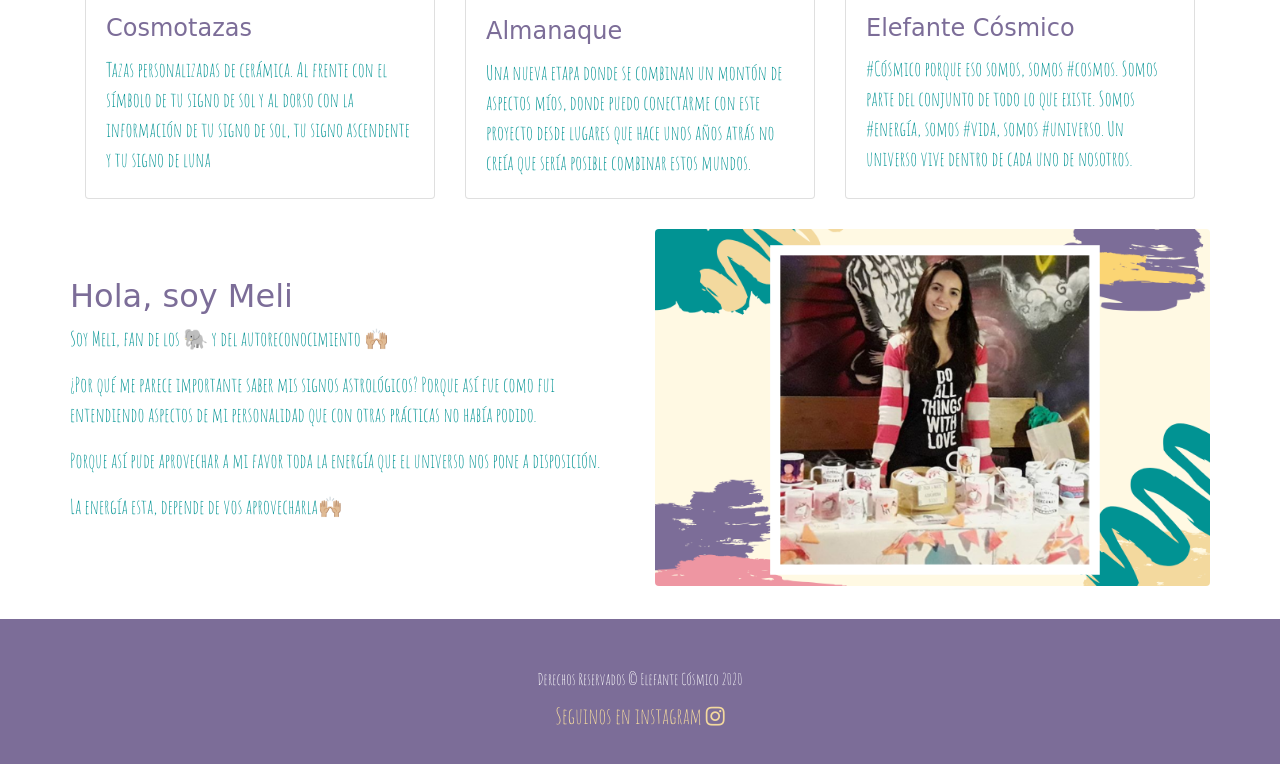
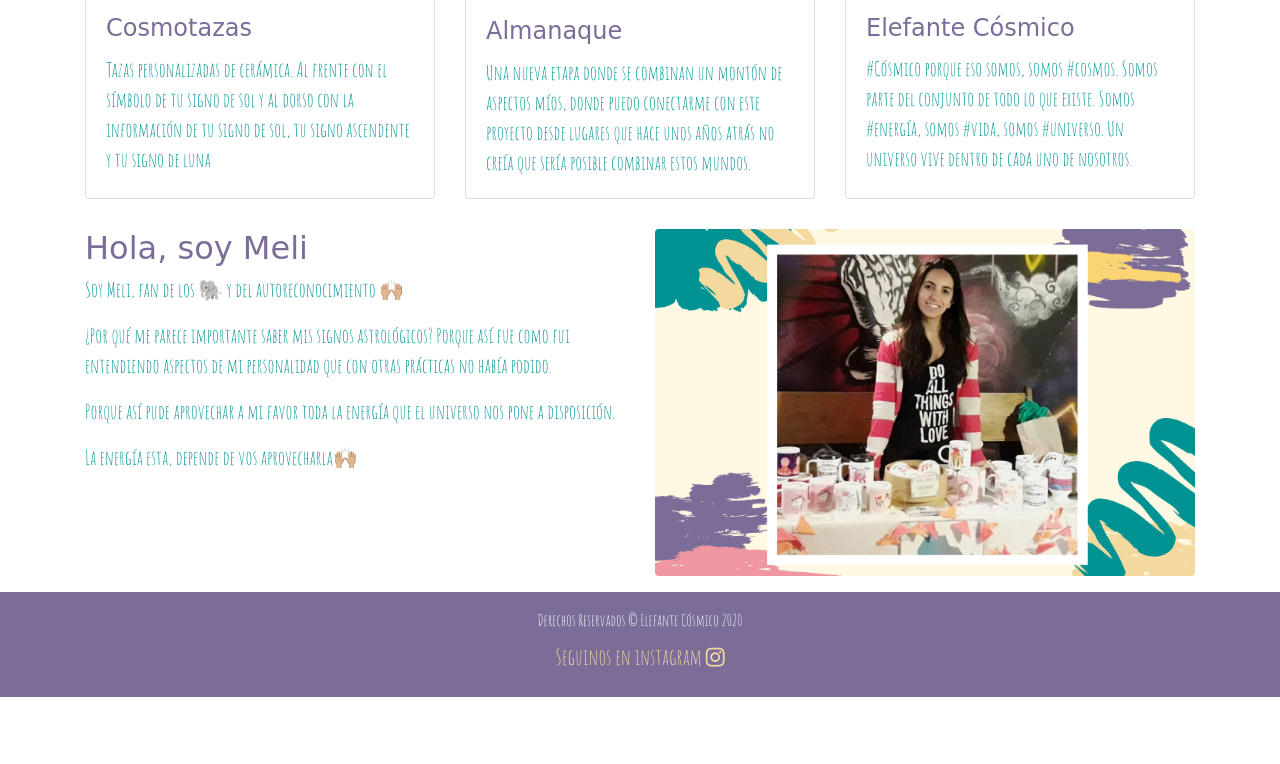
Before and after one commit to violetbaggins/elefantecosmico, a website: page index.html in a window 1280 px wide. Shown: the part 992-1756 px from the top of the page. After the commit the page ends 1689 px from the top, so only its background shows below. Drawn offline with Linux system fonts and the light colour scheme; a web font is replaced by a local one.

Commit message:
arregle el feature prodcut

```diff
--- a/css/modern-business.css
+++ b/css/modern-business.css
@@ -7,7 +7,7 @@ body {
   padding-top: 56px;
 }
 .br-re{
-  border: solid 1px red
+  border: solid 1px red;
 }
 .carousel-item {
   height: 65vh;
--- a/index.html
+++ b/index.html
@@ -200,12 +200,13 @@
           </div>
         </div>
       </div>
-
+    </div>
     <!-- /.row -->
 
     <!-- Features Section -->
-    <div class="row  d-flex align-items-center">
-      <div class="col-lg-6">
+
+      <div class="row">
+        <div class="col-lg-6 ">
           <h2 class="font-amita lila">Hola, soy Meli</h2>
         <p class="font-amaticSC verde f-20 mt-1">Soy Meli, fan de los 🐘 y del autoreconocimiento 🙌🏼</p>
           <p class="font-amaticSC verde f-20">¿Por qué me parece importante saber mis signos astrológicos?
@@ -219,7 +220,7 @@
       </div>
       <!-- /.row -->
 
-    <hr>
+
 
     <!-- Call to Action Section -->
     <!-- <div class="row mb-4">
@@ -236,7 +237,7 @@
   <!-- /.container -->
 
   <!-- Footer -->
-  <footer class="py-5  bg-lila">
+  <footer class="py-3 mt-3 bg-lila">
     <div class="container">
       <p class="m-0 text-center text-white font-amaticSC">Derechos Reservados &copy; Elefante Cósmico 2020</p>
 
```
Lines whose indentation alone changed are shown as unchanged.
